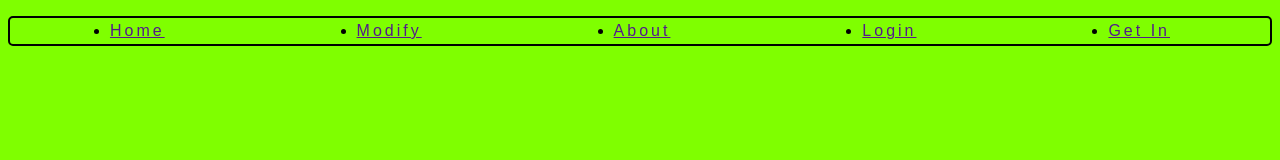
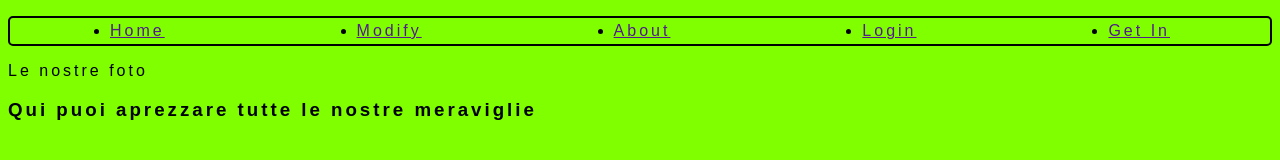
Before and after one commit to vitaliecoscodan/TuttoVerde, a plain HTML site: page SitoWeb/index.html in a window 1280 px wide. Drawn offline with Linux system fonts and the light colour scheme.

Commit message:
Yes commit

```diff
--- a/SitoWeb/index.html
+++ b/SitoWeb/index.html
@@ -25,6 +25,14 @@
                 </ul>
             </nav>
         </div>
+
+        <div class="mid_cont">
+            <p>Le nostre foto</p>
+
+            <div class="img">
+                <h3>Qui puoi aprezzare tutte le nostre meraviglie</h3>
+            </div>
+        </div>
     </div>
 
 </body>
```
